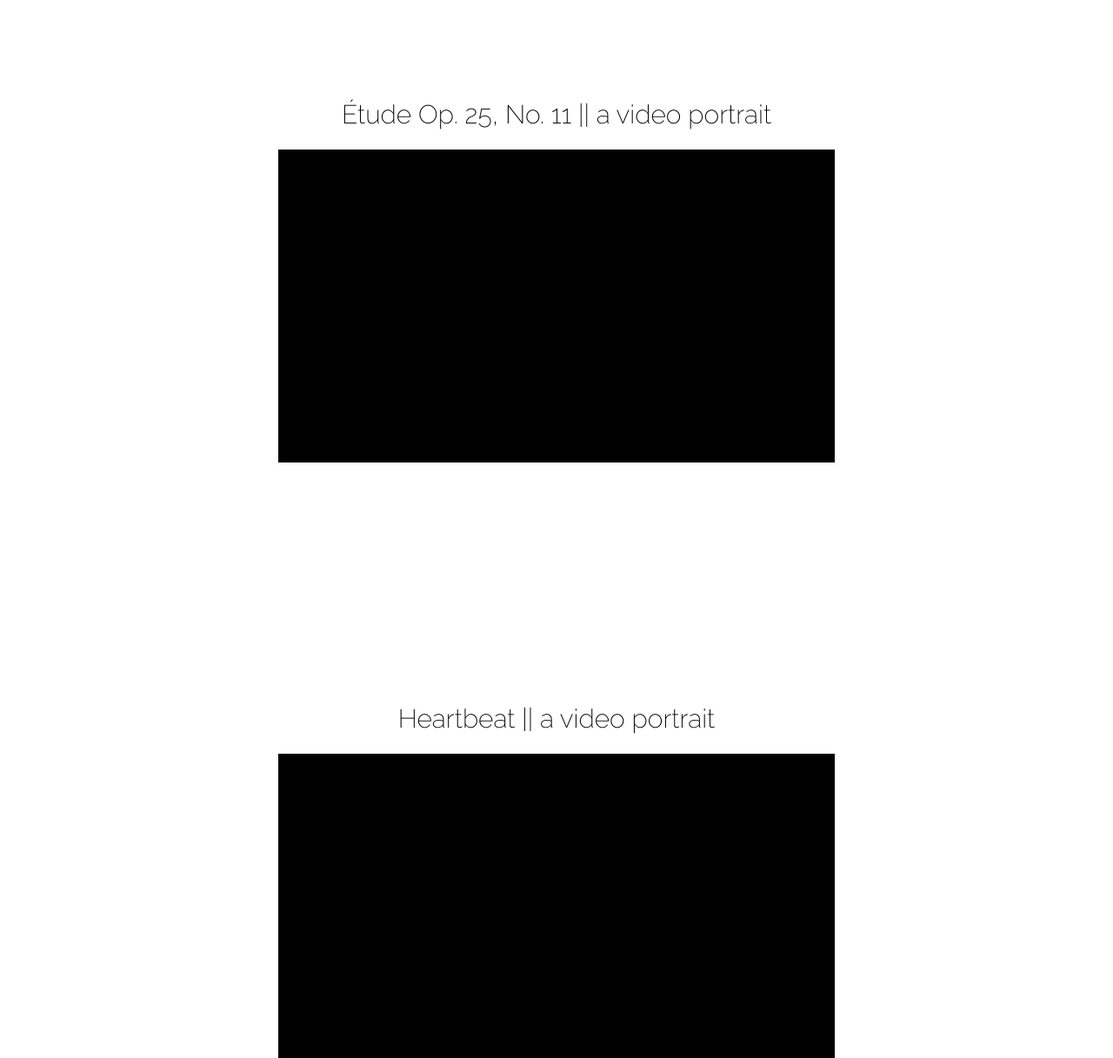
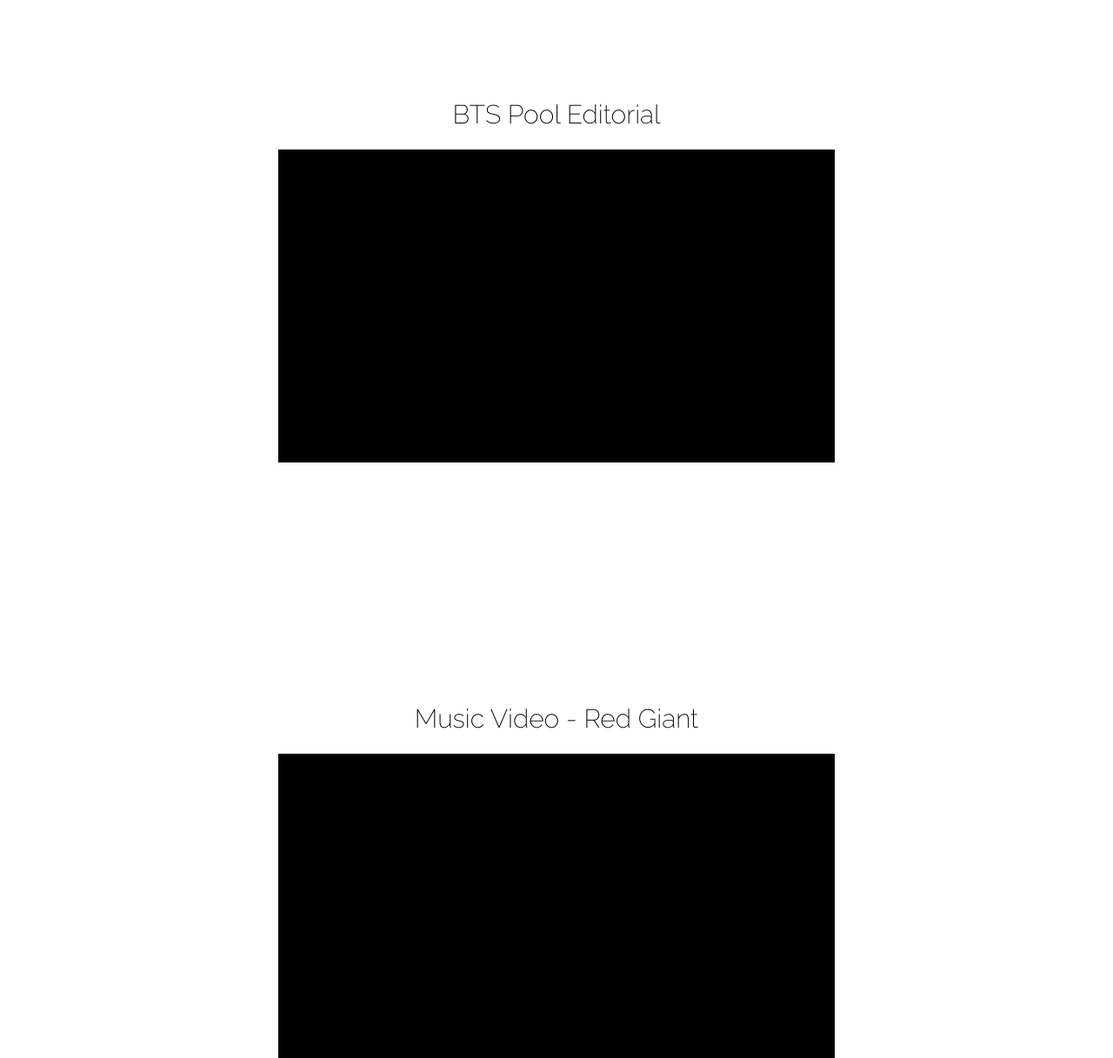
Before and after one commit to tontytont/tontytont.github.io, a plain HTML site: page cinematography.html in a window 1280 px wide. Shown: the part 83-1300 px from the top of the page at 87% size. Drawn offline with nearby package versions, Linux system fonts and the light colour scheme; no server answers.

Commit message:
Update cinematography.html

```diff
--- a/cinematography.html
+++ b/cinematography.html
@@ -63,6 +63,21 @@
 
 </header>
   <div class="clear"></div>
+  <div id="video-wrapper">
+    <h1>BTS Pool Editorial</h1>
+    <div data-type="youtube" data-video-id="mMOGU9xnawc"></div>
+  </div>
+
+  <div id="video-wrapper">
+    <h1>Music Video - Red Giant</h1>
+    <div data-type="youtube" data-video-id="UrMnzX-_RpQ"></div>
+  </div>
+
+  <div id="video-wrapper">
+    <h1>streets after rain.</h1>
+    <div data-type="youtube" data-video-id="o0mBImxbJZI"></div>
+  </div>
+
   <div id="video-wrapper">
     <h1>Étude Op. 25, No. 11 || a video portrait</h1>
     <div data-type="youtube" data-video-id="IzBHyHUHKAM"></div>
```
